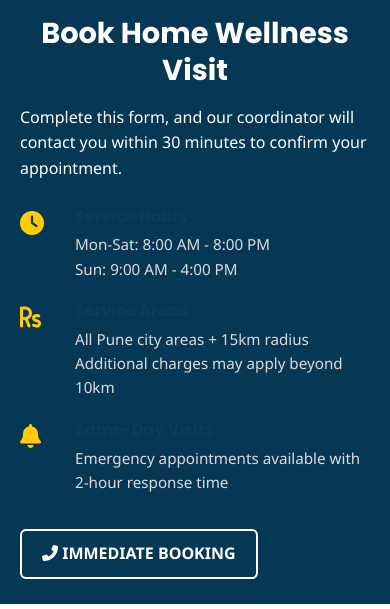
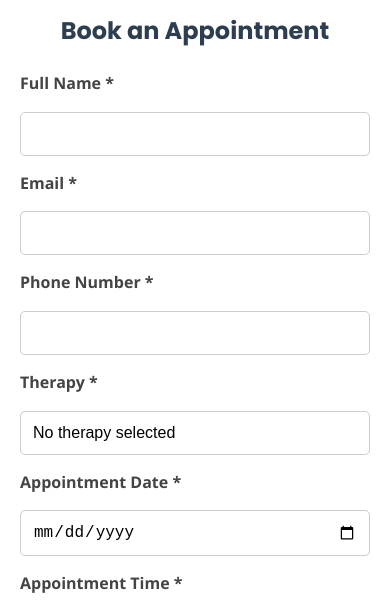
Before and after one commit to sarthak-13N/avirahealthcentre, a plain HTML site: page booking-form.html in a window 390 px wide. Shown: the part 110-719 px from the top of the page. Drawn offline with Linux system fonts and the light colour scheme.

Commit message:
complete website 7

```diff
--- a/booking-form.html
+++ b/booking-form.html
@@ -230,7 +230,12 @@
         flex-direction: column;
       }
 
-      .form-container, .booking-info {
+
+      .form-container{
+        order: -1; /* Move form to top on mobile */
+        padding: 25px 20px;
+      }
+       .booking-info {
         padding: 25px 20px;
       }
     }
```
